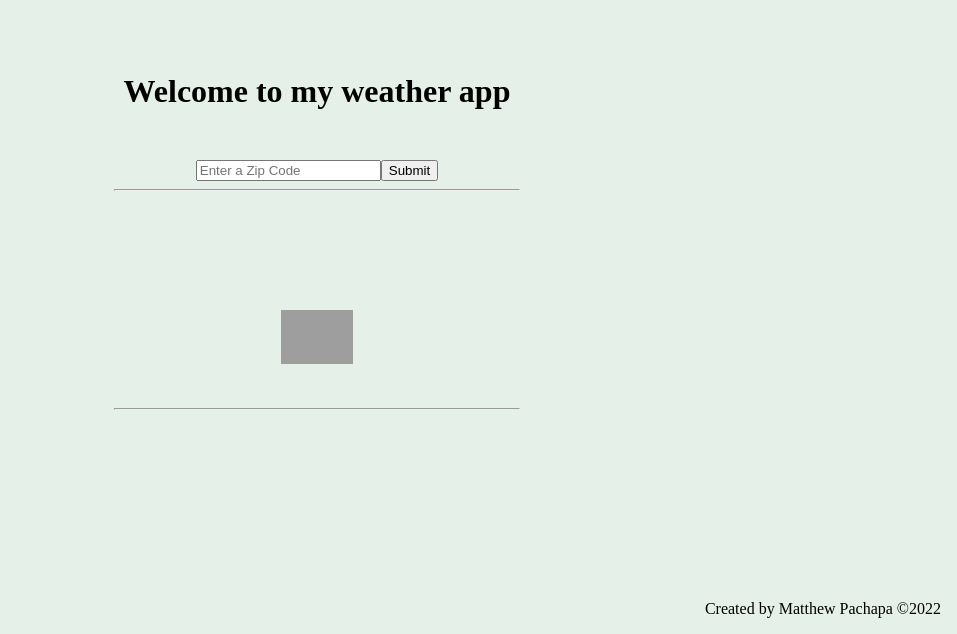
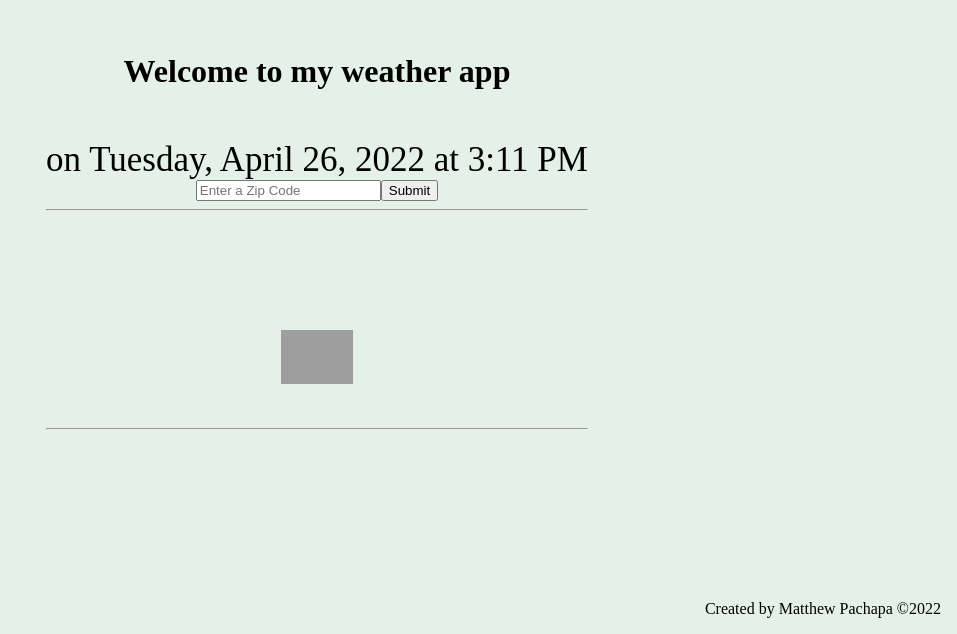
Before and after one commit to mpachapa/weather_app, a plain HTML site: page index.html in a window 1280 px wide. Shown: the part 166-800 px from the top of the page, without its empty margins (323-1280 px from the left). Drawn offline with Linux system fonts and the light colour scheme; grey boxes are pictures that could not be loaded.

Commit message:
updated JS

```diff
--- a/index.css
+++ b/index.css
@@ -6,7 +6,7 @@ h1 {
 /* h2 {
    padding-left: 30px;
 } */
-form {
+div.search {
   display: flex;
 }
 p {
@@ -99,11 +99,11 @@ footer {
   justify-content: center;
 }
 
-.search:hover {
+/* .search:hover {
   background-color: transparent;
-  transform: scale(1.3);
+  transform: scale(1.1);
   transition: 200ms;
-}
+} */
 
 /* Initial Background */
 .pan-top {
--- a/index.html
+++ b/index.html
@@ -16,10 +16,10 @@
       <!-- Current Date -->
       <div class="currentDate" style="font-size: 35px"></div>
       <!-- DIV - USER INPUT SEARCH -->
-      <form class="search">
+      <div class="search">
         <input type="text" id="search_bar" placeholder="Enter a Zip Code"/>
         <button id="button">Submit</button>
-      </form>
+      </div>
       <hr />
       <br />
 
--- a/weatherApp.js
+++ b/weatherApp.js
@@ -4,7 +4,9 @@ const weatherApp = {
     APIkey: "0c14922c58d92686a9cb9945060e539f",
     //Grabs the zipcode from the HTML page
     searchZip: function () {
+        console.log(document.querySelector("#search_bar").value)
         this.getCoordinates(document.querySelector("#search_bar").value)
+
     },
     //Calls the geoAPI to get the coordinates of the searched zip code
     getCoordinates: function (zip) {
@@ -34,9 +36,26 @@ const weatherApp = {
     }
 
 }
+//Display current day, date and time
+const today = new Date();
+const [day, month, date, year, hour, minute] = [today.getDay(), today.toLocaleString("default", {month: "long"}), today.getDate(), today.getFullYear(), today.getHours(), today.getMinutes()];
+const weekdays = ["Sunday", "Monday", "Tuesday", "Wednesday", "Thursday", "Friday", "Saturday"];
+function formatTime () {
+    if (hour === 0) {
+        return `12:${minute} AM`
+    } else if (hour <= 12) {
+        return `${hour}:${minute} AM`
+    } else if (hour > 12) {
+        let hourpm = hour - 12;
+        return `${hourpm}:${minute} PM`
+    }
+}
+document.querySelector(".currentDate").innerHTML = `on ${weekdays[day]}, ${month} ${date}, ${year} at ${formatTime()}`;
+
 
 //Event Listeners to make function calls
-document.querySelector("#search_bar").addEventListener("keyup", function (event) {if (event.key == "Enter") {weather.searchZip();}})
+document.querySelector("#button").addEventListener("click", function () {weatherApp.searchZip()});
+document.querySelector("#search_bar").addEventListener("keyup", function (event) {if (event.key == "Enter") {weatherApp.searchZip();}})
 
 
 // console.log(weatherApp.getCoordinates(29412))
```
